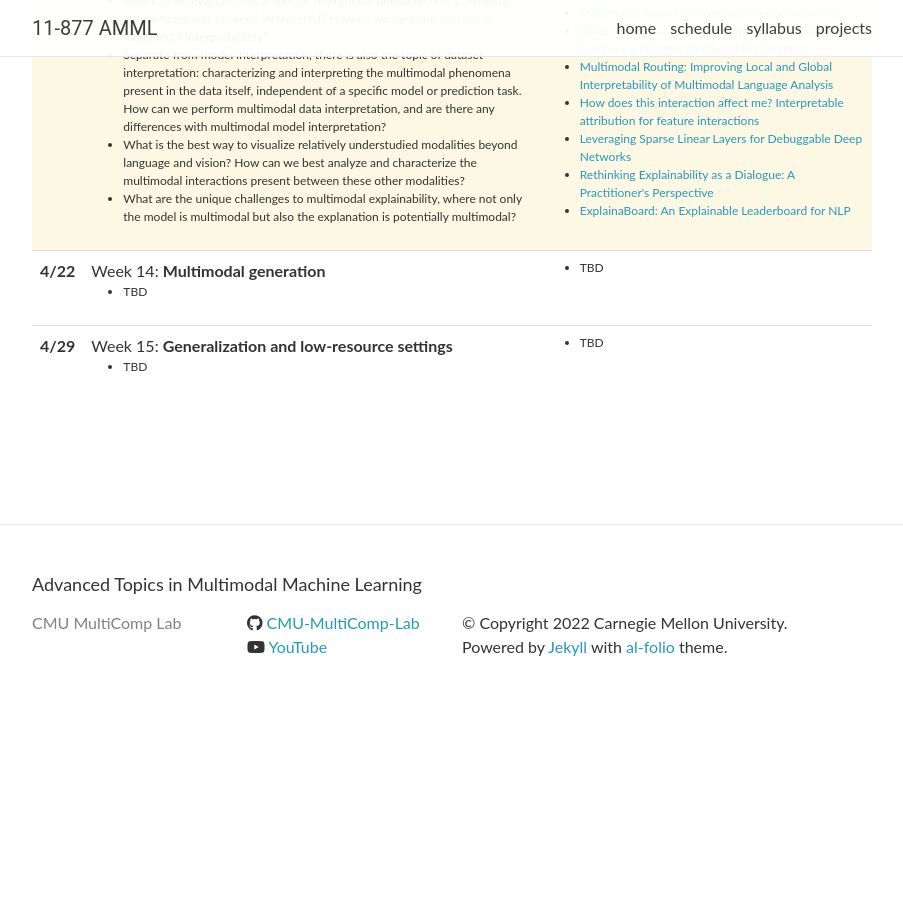
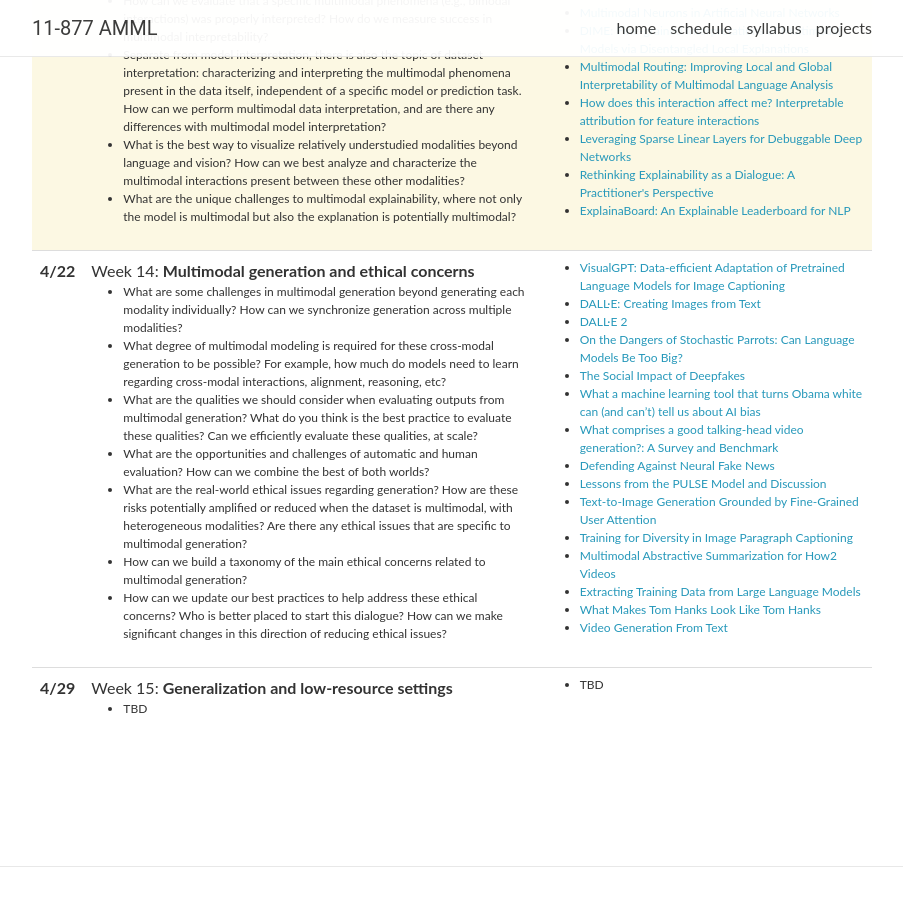
Before and after one commit to CMU-MultiComp-Lab/adv-mmml-course, a Jekyll site: the page built from _pages/schedule.md, in a window 1280 px wide and 900 px high, scrolled down 4236 px. Shown: the whole window, without its empty margins (188-1091 px from the left). Built offline with Jekyll 4.4.1, drawn with Linux system fonts in a browser that asks for light colours; nearby versions of some CDN libraries; comment, search, counter and statistics services are not loaded; before the commit the page ends 4956 px from its top, so only the background shows below that.

Commit message:
Update lectures.yml

```diff
--- a/_data/lectures.yml
+++ b/_data/lectures.yml
@@ -247,10 +247,31 @@
 
 - date: 4/22
   title: >
-    Week 14: <strong>Multimodal generation</strong>
+    Week 14: <strong>Multimodal generation and ethical concerns</strong>
   topics:
-    - TBD
-  readings: TBD
+    - What are some challenges in multimodal generation beyond generating each modality individually? How can we synchronize generation across multiple modalities? <br/>
+    - What degree of multimodal modeling is required for these cross-modal generation to be possible? For example, how much do models need to learn regarding cross-modal interactions, alignment, reasoning, etc? <br/>
+    - What are the qualities we should consider when evaluating outputs from multimodal generation? What do you think is the best practice to evaluate these qualities? Can we efficiently evaluate these qualities, at scale? <br/>
+    - What are the opportunities and challenges of automatic and human evaluation? How can we combine the best of both worlds? <br/>
+    - What are the real-world ethical issues regarding generation? How are these risks potentially amplified or reduced when the dataset is multimodal, with heterogeneous modalities? Are there any ethical issues that are specific to multimodal generation? <br/>
+    - How can we build a taxonomy of the main ethical concerns related to multimodal generation? <br/>
+    - How can we update our best practices to help address these ethical concerns? Who is better placed to start this dialogue? How can we make significant changes in this direction of reducing ethical issues? <br/>
+  readings:
+    - <a href="https://arxiv.org/abs/2102.10407">VisualGPT&#58; Data-efficient Adaptation of Pretrained Language Models for Image Captioning</a> <br/>
+    - <a href="https://openai.com/blog/dall-e/">DALL·E&#58; Creating Images from Text</a> <br/>
+    - <a href="https://openai.com/dall-e-2/">DALL·E 2</a> <br/>
+    - <a href="https://dl.acm.org/doi/abs/10.1145/3442188.3445922">On the Dangers of Stochastic Parrots&#58; Can Language Models Be Too Big?</a> <br/>
+    - <a href="https://www.liebertpub.com/doi/full/10.1089/cyber.2021.29208.jth">The Social Impact of Deepfakes</a> <br/>
+    - <a href="https://www.theverge.com/21298762/face-depixelizer-ai-machine-learning-tool-pulse-stylegan-obama-bias">What a machine learning tool that turns Obama white can (and can’t) tell us about AI bias</a> <br/>
+    - <a href="https://arxiv.org/abs/2005.03201">What comprises a good talking-head video generation?&#58; A Survey and Benchmark</a> <br/>
+    - <a href="https://arxiv.org/abs/1905.12616">Defending Against Neural Fake News</a> <br/>
+    - <a href="https://thegradient.pub/pulse-lessons/">Lessons from the PULSE Model and Discussion</a> <br/>
+    - <a href="https://arxiv.org/abs/2011.03775">Text-to-Image Generation Grounded by Fine-Grained User Attention</a> <br/>
+    - <a href="https://aclanthology.org/D18-1084.pdf">Training for Diversity in Image Paragraph Captioning</a> <br/>
+    - <a href="https://arxiv.org/abs/1906.07901">Multimodal Abstractive Summarization for How2 Videos</a> <br/>
+    - <a href="https://arxiv.org/abs/2012.07805">Extracting Training Data from Large Language Models</a> <br/>
+    - <a href="https://openaccess.thecvf.com/content_iccv_2015/papers/Suwajanakorn_What_Makes_Tom_ICCV_2015_paper.pdf">What Makes Tom Hanks Look Like Tom Hanks</a> <br/>
+    - <a href="https://arxiv.org/abs/1710.00421">Video Generation From Text</a> <br/>
 
 - date: 4/29
   title: >
```
